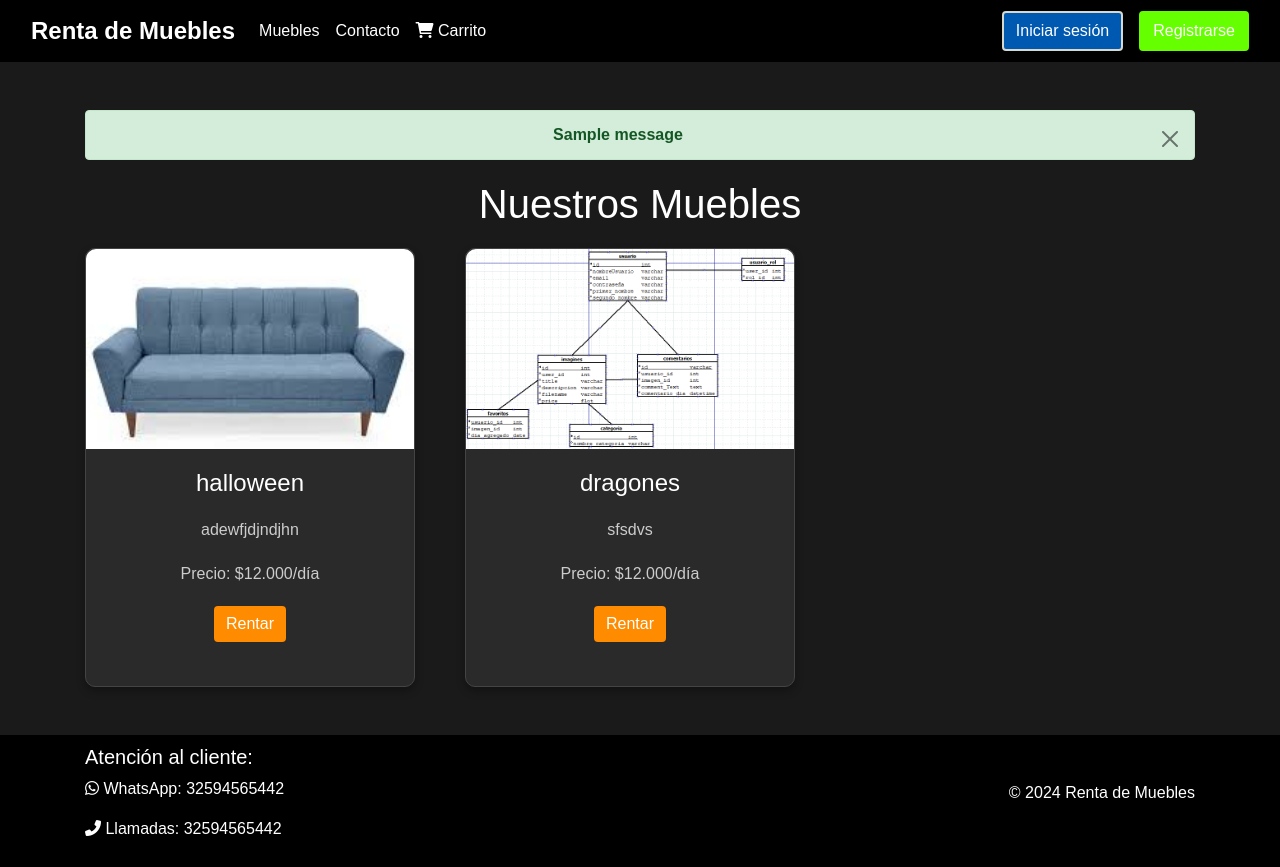
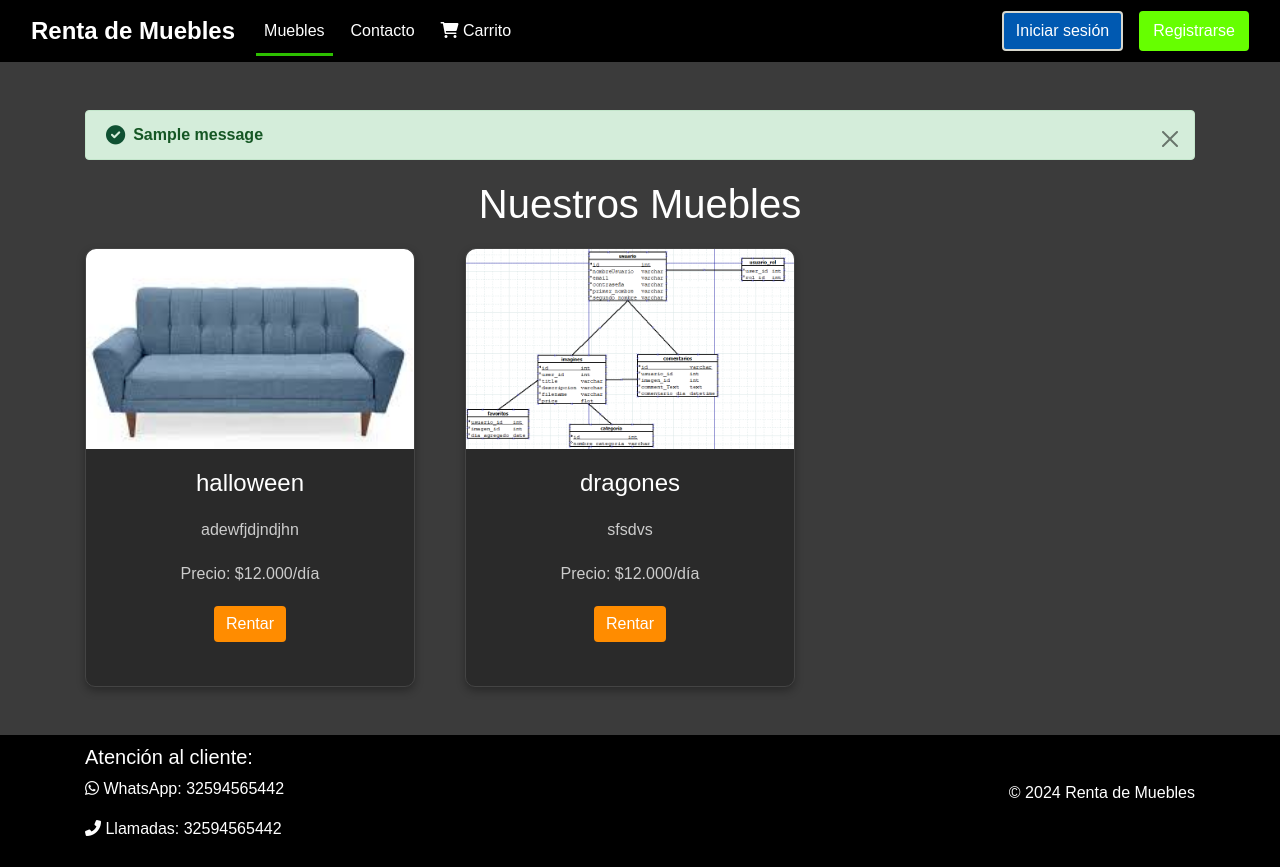
Before and after one commit to dragones46/Renta_muebles, a Django app: page /muebles/ in a window 1280 px wide. Run offline with Django 5.2, Linux system fonts and the light colour scheme; data comes from the database, SQL or seed files in the repository; both versions use the stored data as it was after the commit; tables that the repository leaves empty hold one stand-in row (values such as "Sample post"); one stand-in notice (Sample message) is shown; some libraries are stand-ins or nearby versions.

Commit message:
hice algunas cosas y mejoras en la pagina

```diff
--- a/muebles/muebles/static/muebles/css/style.css
+++ b/muebles/muebles/static/muebles/css/style.css
@@ -1,7 +1,7 @@
 /* Estilos generales */
 body {
     font-family: Arial, sans-serif;
-    background-color: #1a1a1a; /* Fondo oscuro */
+    background-color: #3b3b3b; /* Fondo oscuro */
     color: #ffffff; /* Texto blanco */
     margin: 0;
     padding: 0;
@@ -204,3 +204,57 @@ footer {
 .alert .btn-close {
     filter: invert(0); /* Cambia el ícono a negro */
 }
+
+
+/* Mensajes estilos */
+.alert i {
+    font-size: 1.2em;
+}
+
+.alert-success i {
+    color: #0f5132;
+}
+
+.alert-danger i, .alert-error i {
+    color: #842029;
+}
+
+.alert-warning i {
+    color: #664d03;
+}
+
+.alert-info i {
+    color: #055160;
+}
+
+/*linea de la pagina actual
+
+/* Estilo para la línea indicadora - SOLO PARA MENÚ PRINCIPAL */
+.navbar-nav.me-auto .nav-item.active::after {
+    content: "";
+    display: block;
+    width: 100%;
+    height: 3px;
+    background-color: #2dc000; /* Azul de Bootstrap */
+    position: absolute;
+    bottom: -5px;
+    left: 0;
+    animation: fadeIn 0.3s ease-in-out;
+}
+
+/* Animación para la línea */
+@keyframes fadeIn {
+    from { opacity: 0; transform: scaleX(0); }
+    to { opacity: 1; transform: scaleX(1); }
+}
+
+/* Posición relativa solo para los items del menú principal */
+.navbar-nav.me-auto .nav-item {
+    position: relative;
+    margin: 0 5px;
+}
+
+/* Quitar la clase with-indicator de los botones */
+.nav-item.with-indicator {
+    position: static; /* Quita la posición relativa */
+}
--- a/muebles/muebles/templates/muebles/barNav.html
+++ b/muebles/muebles/templates/muebles/barNav.html
@@ -106,12 +106,25 @@
         </nav>
 
         <!-- Contenido -->
+        <!-- Contenido -->
         <div class="content container mt-5">
             {% if messages %}
             <div id="messages-container">
                 {% for message in messages %}
                 <div class="alert alert-{{ message.tags|default:'info' }} alert-dismissible fade show" role="alert">
-                    <strong>{{ message }}</strong>
+                    <div class="d-flex align-items-center">
+                        <!-- Iconos según el tipo de mensaje -->
+                        {% if message.tags == 'success' %}
+                        <i class="fas fa-check-circle me-2"></i>
+                        {% elif message.tags == 'error' or message.tags == 'danger' %}
+                        <i class="fas fa-exclamation-circle me-2"></i>
+                        {% elif message.tags == 'warning' %}
+                        <i class="fas fa-exclamation-triangle me-2"></i>
+                        {% else %}
+                        <i class="fas fa-info-circle me-2"></i>
+                        {% endif %}
+                        <strong>{{ message }}</strong>
+                    </div>
                     <button type="button" class="btn-close" data-bs-dismiss="alert" aria-label="Close"></button>
                 </div>
                 {% endfor %}
@@ -139,7 +152,45 @@
             </div>
         </footer>
     </div>
+    <script>
+        document.addEventListener('DOMContentLoaded', function() {
+            // Obtener la ruta actual
+            const currentPath = window.location.pathname;
 
+            // Seleccionar solo los items del menú principal (izquierda)
+            const navItems = document.querySelectorAll('.navbar-nav.me-auto .nav-item');
+
+            // Función para activar el item actual
+            function setActiveNavItem() {
+                navItems.forEach(item => {
+                    const link = item.querySelector('a');
+                    if (link && link.getAttribute('href') === currentPath) {
+                        item.classList.add('active');
+
+                        // Si es el index, quitar después de 5 segundos
+                        if (currentPath === '/' || currentPath === '/index') {
+                            setTimeout(() => {
+                                item.classList.remove('active');
+                            }, 5000);
+                        }
+                    } else {
+                        item.classList.remove('active');
+                    }
+                });
+            }
+
+            // Ejecutar al cargar
+            setActiveNavItem();
+
+            // Manejar clicks manualmente
+            navItems.forEach(item => {
+                item.addEventListener('click', function() {
+                    navItems.forEach(nav => nav.classList.remove('active'));
+                    this.classList.add('active');
+                });
+            });
+        });
+        </script>
 
 </body>
 
--- a/muebles/muebles/templates/muebles/perfil/perfil.html
+++ b/muebles/muebles/templates/muebles/perfil/perfil.html
@@ -7,7 +7,7 @@
 <style>
     /* Estilos generales */
     body {
-        background-color: #1a1a1a;
+        background-color: #3b3b3b;;
         /* Fondo oscuro */
         color: #ffffff;
         /* Texto blanco */
--- a/muebles/muebles/urls.py
+++ b/muebles/muebles/urls.py
@@ -31,22 +31,22 @@ urlpatterns = [
 
 #admin
 #inicio de admin
-    path('administracion/', views.admin_inicio, name='admin_inicio'),
+    path('administradores/', views.admin_inicio, name='admin_inicio'),
 
 #crud muebles
-    path('administracion/muebles/', views.admin_muebles, name='admin_muebles'),
-    path('administracion/muebles/crear/', views.crear_mueble, name='crear_mueble'),
-    path('administracion/muebles/editar/<int:id>/', views.editar_mueble, name='editar_mueble'),
-    path('administracion/muebles/eliminar/<int:id>/', views.eliminar_mueble, name='eliminar_mueble'),
+    path('administradores/muebles/', views.admin_muebles, name='admin_muebles'),
+    path('administradores/muebles/crear/', views.crear_mueble, name='crear_mueble'),
+    path('administradores/muebles/editar/<int:id>/', views.editar_mueble, name='editar_mueble'),
+    path('administradores/muebles/eliminar/<int:id>/', views.eliminar_mueble, name='eliminar_mueble'),
 
 #crud usuarios
-    path('administracion/usuarios/', views.admin_usuarios, name='admin_usuarios'),
-    path('administracion/usuarios/crear/', views.crear_usuario, name='crear_usuario'),
-    path('administracion/usuarios/editar/<int:id>/', views.editar_usuario, name='editar_usuario'),
-    path('administracion/usuarios/eliminar/<int:id>/', views.eliminar_usuario, name='eliminar_usuario'),
+    path('administradores/usuarios/', views.admin_usuarios, name='admin_usuarios'),
+    path('administradores/usuarios/crear/', views.crear_usuario, name='crear_usuario'),
+    path('administradores/usuarios/editar/<int:id>/', views.editar_usuario, name='editar_usuario'),
+    path('administradores/usuarios/eliminar/<int:id>/', views.eliminar_usuario, name='eliminar_usuario'),
 
 #pedidos
-    path('administracion/pedidos/', views.admin_pedidos, name='admin_pedidos'),
-    path('administracion/pedidos/detalle/<int:id>/', views.detalle_pedido, name='detalle_pedido'),
+    path('administradores/pedidos/', views.admin_pedidos, name='admin_pedidos'),
+    path('administradores/pedidos/detalle/<int:id>/', views.detalle_pedido, name='detalle_pedido'),
 
     ]
--- a/muebles/muebles/views.py
+++ b/muebles/muebles/views.py
@@ -367,7 +367,7 @@ def procesar_pago(request):
     return redirect('index')
 
 #admin
-@rol_requerido([1])
+@login_requerido(roles_permitidos=[1])
 def admin_inicio(request):
     if not request.session.get('logueo') or request.session.get('logueo').get('rol') != 1:
         return redirect('login')
```
Also changed, not shown: muebles/muebles/decorators.py (+47 -10 lines), muebles/muebles/templates/muebles/barNavInicio.html (+15 -2 lines), muebles/db.sqlite3.
